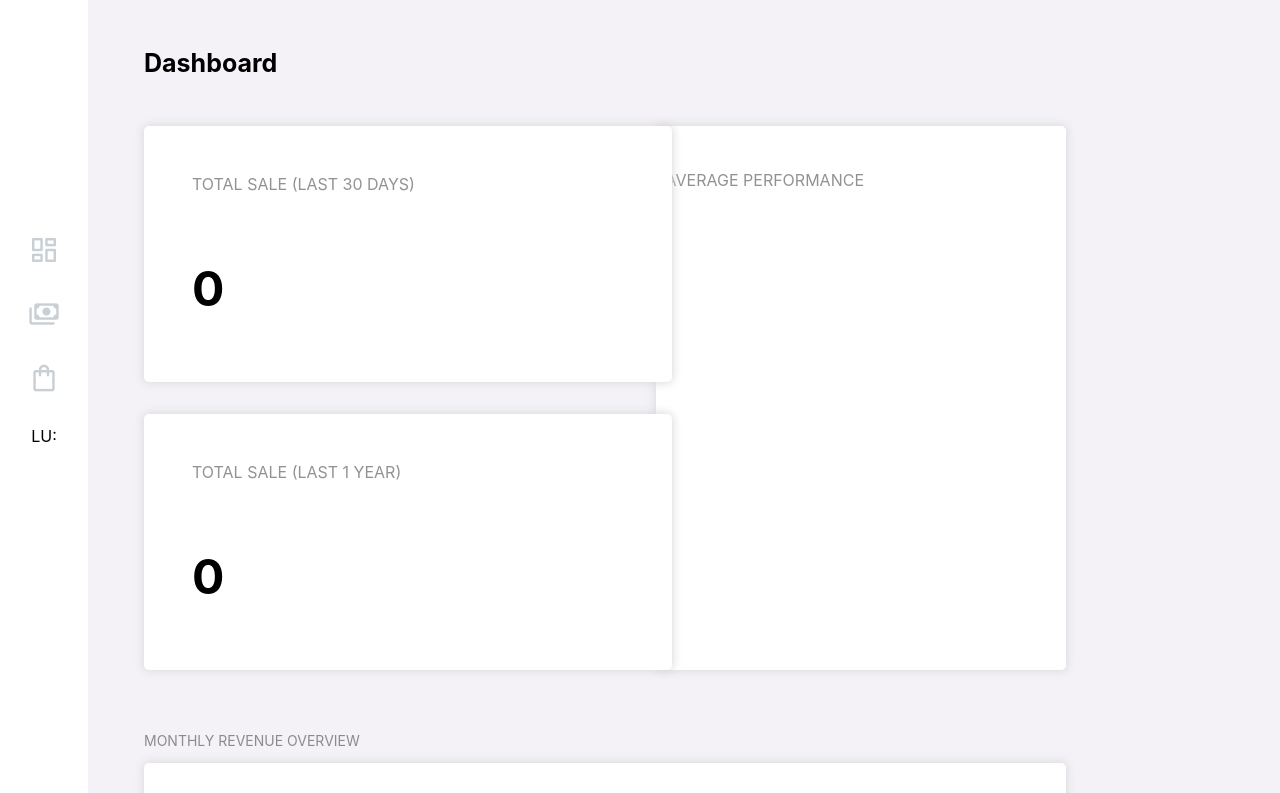
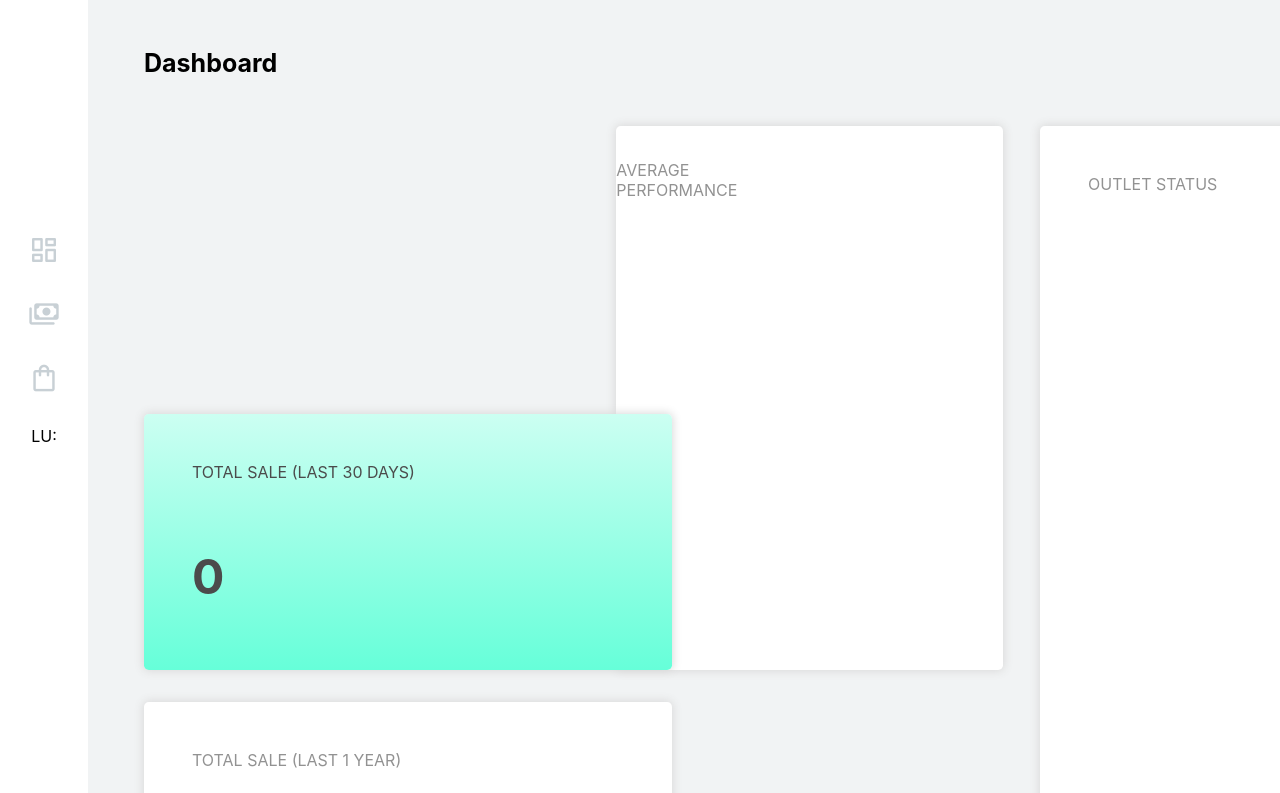
Before and after one commit to styp3r/xymas, a React (Create React App) app: page / in a window 1280 px wide. Shown: the top 793 px of the page. Built offline with nearby package versions, Linux system fonts and the light colour scheme.

Commit message:
Layout redesign and adds scrollable cards

```diff
--- a/src/App.css
+++ b/src/App.css
@@ -6,9 +6,9 @@
 
 #option1Page, #option2Page, #option3Page{
   text-align: left;
-  width: 85%;
+  width: 95%;
   height: 100%;
-  background-color: #f4f2f7;
+  background-color: #f1f3f4;
   margin: 0 0 0 7rem;
 }
 
@@ -31,7 +31,7 @@
 
 #revOverviewCard1, #revOverviewCard2{
   position: relative;
-  width: 90%;
+  width: 76%;
   height: 25rem;
   background-color: #ffffff;
   border-radius: 0.3rem;
@@ -47,7 +47,7 @@
 .App {
   text-align: center;
   overflow-x: hidden;
-  background-color: #f4f2f7;
+  background-color: #f1f3f4;
 }
 
 #navbar {
@@ -71,7 +71,7 @@
   position: absolute;
   top: 2rem;
   right: 12rem;
-  background-color: #9481b1;
+  background-color: #4b4b4b;
   border: none;
   color: #ffffff;
   border-radius: 0.3rem;
@@ -82,22 +82,14 @@
   display: flex;
 }
 
-.totalSaleWeekly, .totalSaleMonthly, .totalSaleYearly{
-  width: 100%;
-  height: 10rem;
-  background-color: #ffffff;
-  border-radius: 1.5rem;
-  margin: 0.5rem;
-  box-shadow: 0px 0px 10px 1px #d9d9d9;
-}
-
 #totalRevContainer{
-  width: 50%;
+  width: 41%;
   height: 34rem;
+  margin: 18rem 0 0 0;
 }
 
 #shopWisePerfContainer{
-  width: 40%;
+  width: 35%;
   height: 34rem;
 }
 
@@ -113,7 +105,7 @@
   align-items: center;
 }
 
-#smallCard{
+.smallCard{
   background: #ffffff;
   box-shadow: 0px 0px 10px 1px #d9d9d9;
   border-radius: 0.3rem;
--- a/src/components/Option1.js
+++ b/src/components/Option1.js
@@ -129,7 +129,7 @@ const Option1 = () => {
         <div id="heroContainer">
 
           <div id="totalRevContainer">
-            <SmallCard key="totalSaleMonthly" title="TOTAL SALE (LAST 30 DAYS)" value={sum1} width='33rem' height='16rem' margin= '0 0 1rem 0'/>
+            <SmallCard key="totalSaleMonthly" title="TOTAL SALE (LAST 30 DAYS)" value={sum1} width='33rem' height='16rem' margin= '0 0 1rem 0' bgColor = 'linear-gradient(#ccfff2, #66ffd9)' color = "#4b4b4b"/>
             <SmallCard key="totalSaleYearly" title="TOTAL SALE (LAST 1 YEAR)" value={sum} width='33rem' height='16rem' margin= '2rem 0 0 0'/>
           </div>
 
@@ -144,6 +144,10 @@ const Option1 = () => {
                 </RadarChart>
               </ResponsiveContainer>
             </div>
+          </div>
+
+          <div id = "shopStatus">
+              <SmallCard key = "liveShopStatus" title = "OUTLET STATUS" width='16rem' height='52rem' margin= '0 0 0 2.3rem' overflow = "scroll"/>
           </div>
 
         </div>
--- a/src/components/SmallCard.js
+++ b/src/components/SmallCard.js
@@ -1,8 +1,8 @@
 const SmallCard = (props) =>{
     return(
-        <div id = "smallCard" className = "smallCard" style ={{width: props.width, height : props.height, margin: props.margin}}>
-            <p className = "smallCardTitle">{props.title}</p>
-            <p className = "smallCardValue">{props.value}</p>
+        <div id = {props.key} className = "smallCard" style ={{width: props.width, height : props.height, margin: props.margin, background: props.bgColor, overflowY: props.overflow}}>
+            <p className = "smallCardTitle" style = {{color: props.color}}>{props.title}</p>
+            <p className = "smallCardValue" style = {{color: props.color}}>{props.value}</p>
         </div>
     );
 }
```
Also changed, not shown: src/components/ScrollCard.js (added, +11 -0 lines).
